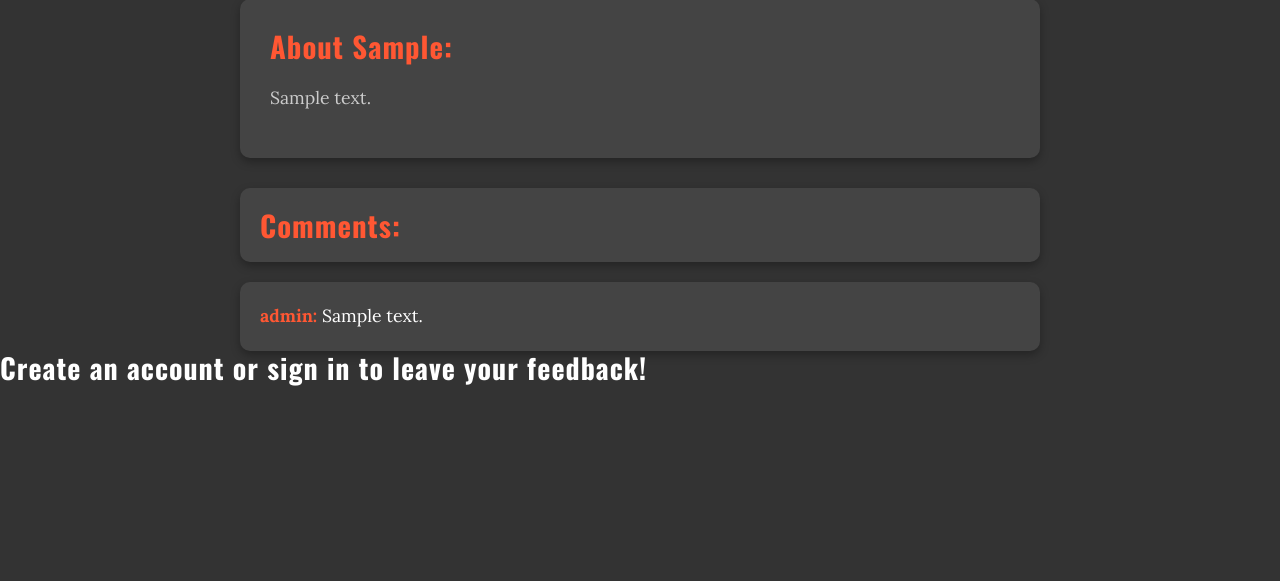
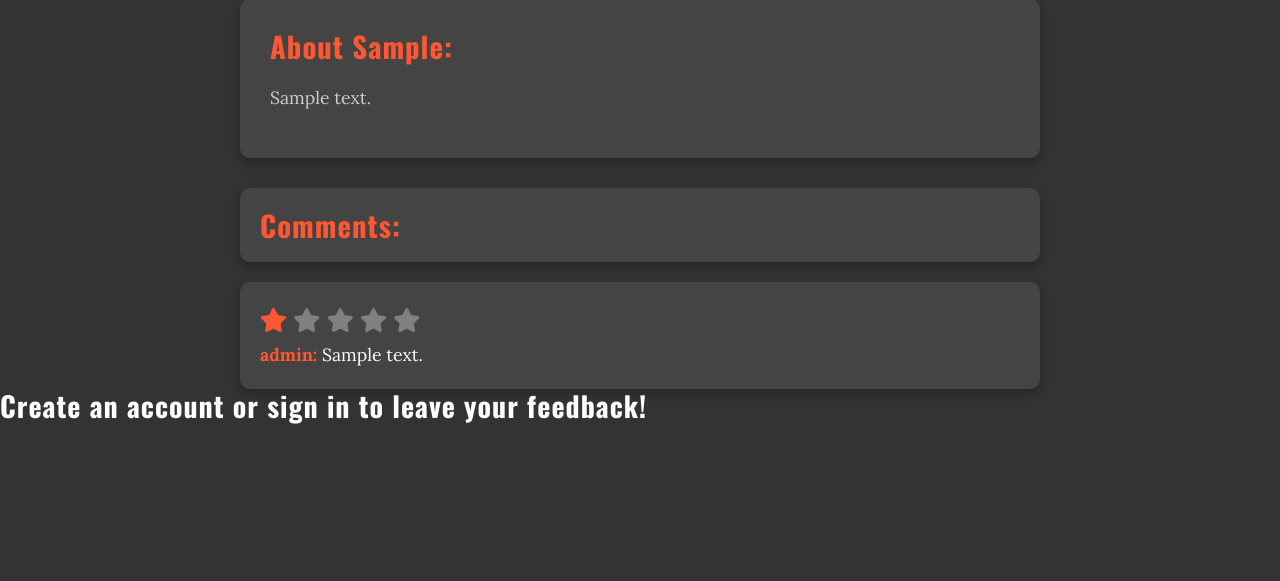
Before and after one commit to Kevinolm10/FitSphere, a Django app: page /trainers/trainer/1/ in a window 1280 px wide. Shown: the part 276-857 px from the top of the page. Run offline with Django 5.2, Linux system fonts and the light colour scheme; data comes from the database, SQL or seed files in the repository; tables that the repository leaves empty hold one stand-in row (values such as "Sample post").

Commit message:
Add stars to display in the user comments

```diff
--- a/trainers/templates/trainer_profile.html
+++ b/trainers/templates/trainer_profile.html
@@ -38,9 +38,21 @@
         <h3 class="feedback-item comment-h3">Comments:</h3>
 
         {% if feedbacks %}
-        <!-- Loop through the feedbacks and display each comment -->
+        <!-- Loop through the feedbacks and display each comment and individual rating -->
         {% for feedback in feedbacks %}
         <div class="feedback-item">
+            <div class="star-rating" role="group" aria-labelledby="rating">
+                {% for i in stars_range %}
+                {% if i <= feedback.rating %}
+                <span class="fa fa-star checked" aria-label="full star" role="img"></span>
+                {% elif i == feedback.rating|add:0.5 %}
+                <span class="fa fa-star-half-alt checked" aria-label="half star" role="img"></span>
+                {% else %}
+                <span class="fa fa-star" aria-label="empty star" role="img"></span>
+                {% endif %}
+                {% endfor %}
+            </div>
+            <!-- Display the username and the comment -->
             <p><strong><span>{{ feedback.user.username }}:</span></strong> {{ feedback.comment|safe }}</p>
         </div>
         {% endfor %}
```
